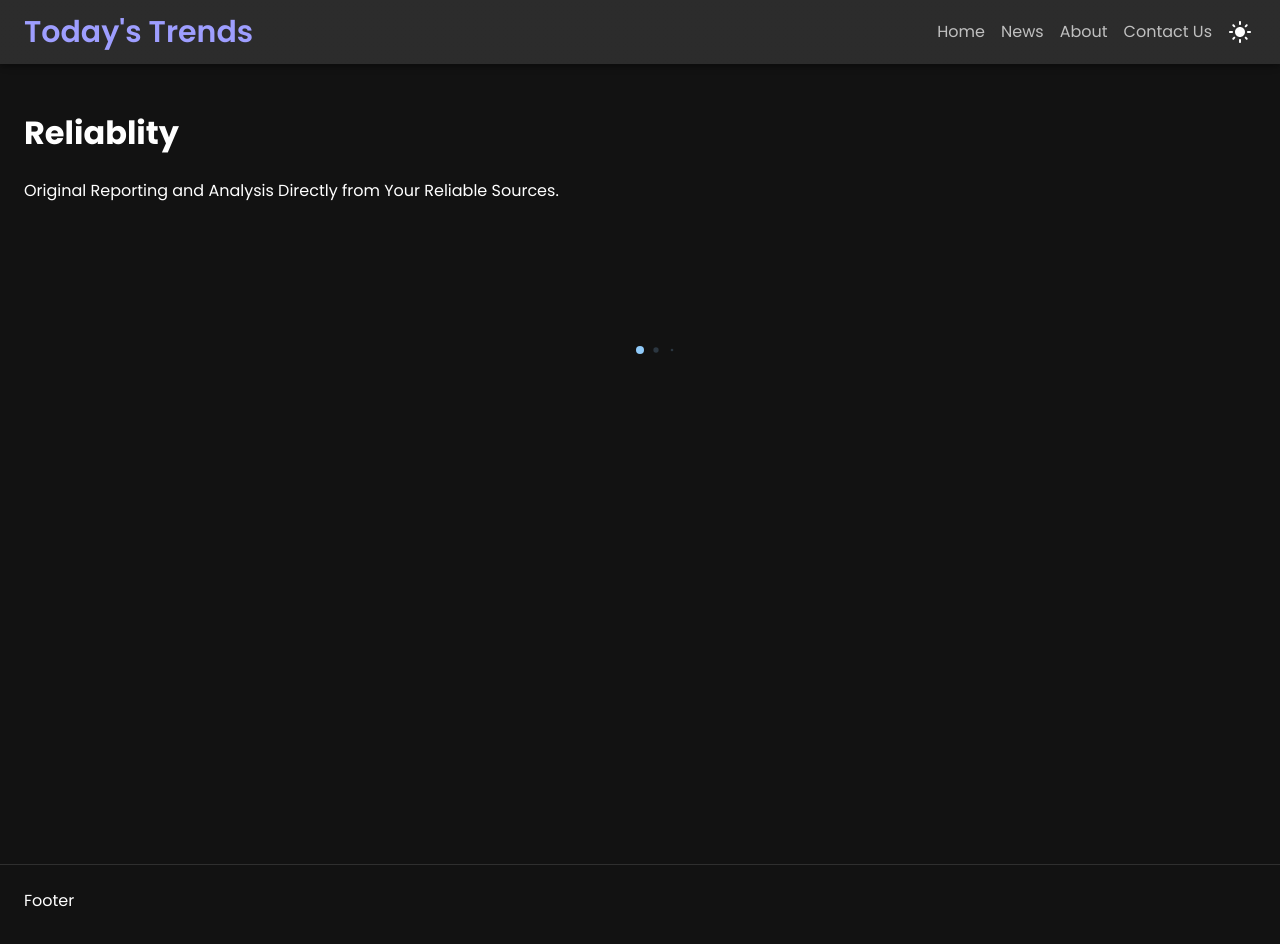
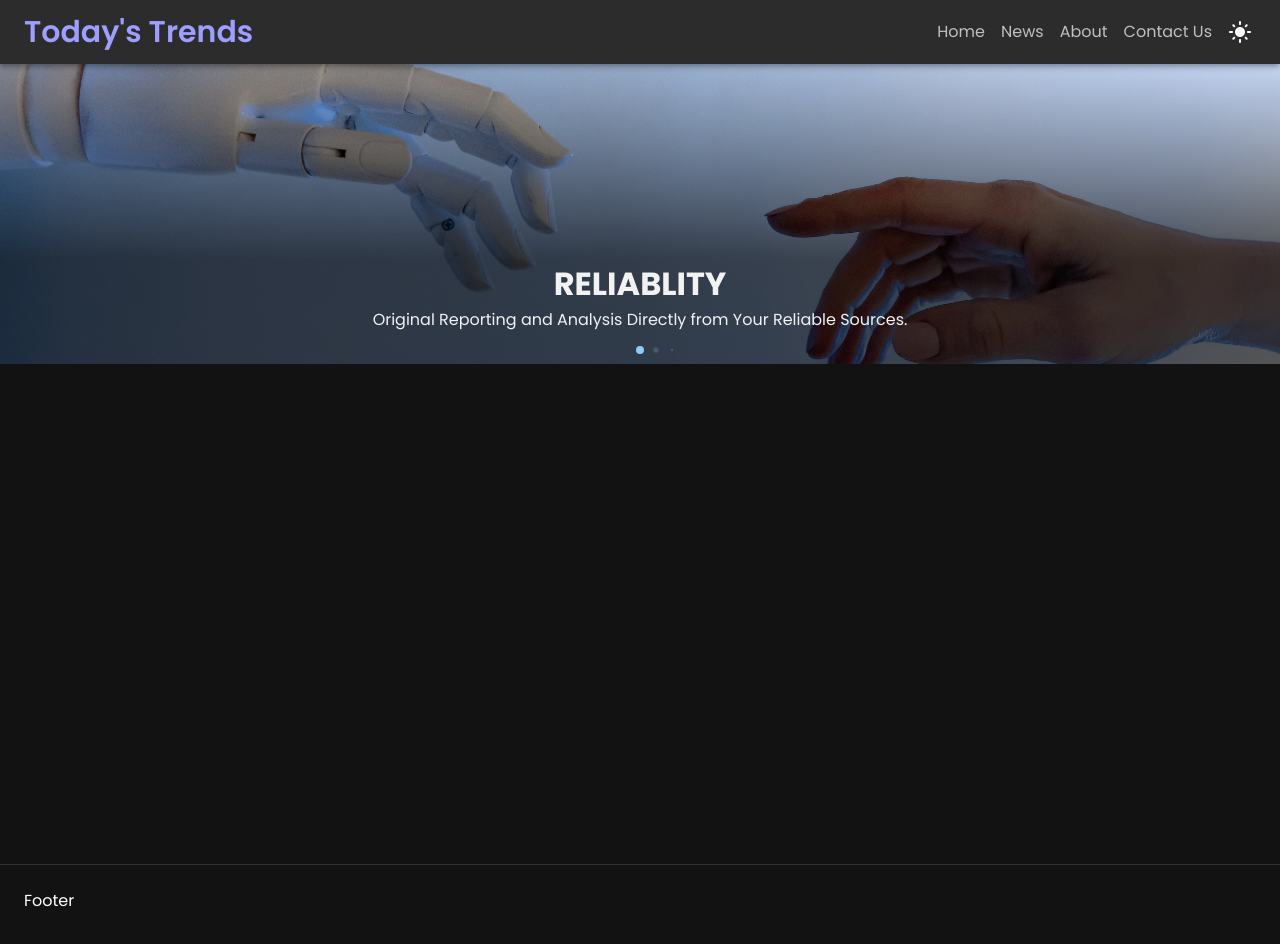
Before and after one commit to prosenjit-singha/todays-trends-v2.0, a React (Create React App) app: page / in a window 1280 px wide. Built offline with nearby package versions, Linux system fonts and the light colour scheme.

Commit message:
Hero Section Completed

```diff
--- a/src/components/Navbar/Navlinks.tsx
+++ b/src/components/Navbar/Navlinks.tsx
@@ -1,4 +1,4 @@
-import { styled, Stack } from "@mui/material";
+import { styled, Stack, Box } from "@mui/material";
 import { Link } from "react-router-dom";
 
 const NavLink = styled(Link)(({ theme }) => ({
@@ -15,7 +15,15 @@ const NavLink = styled(Link)(({ theme }) => ({
 
 function Navlinks() {
   return (
-    <nav>
+    <Box
+      component="nav"
+      sx={{
+        display: {
+          xs: "none",
+          md: "block",
+        },
+      }}
+    >
       <Stack
         component="ul"
         direction="row"
@@ -39,7 +47,7 @@ function Navlinks() {
           <NavLink to="/contact-us">Contact Us</NavLink>
         </li>
       </Stack>
-    </nav>
+    </Box>
   );
 }
 
--- a/src/components/Navbar/index.tsx
+++ b/src/components/Navbar/index.tsx
@@ -47,7 +47,7 @@ function Navbar() {
         {/* Menu button */}
         <Button
           sx={{
-            display: ["block", "none"],
+            display: ["block", "block", "none"],
           }}
         >
           Menu
--- a/src/components/styled/containers.ts
+++ b/src/components/styled/containers.ts
@@ -2,5 +2,10 @@ import { styled } from "@mui/material";
 
 export const Main = styled("main")(({ theme }) => ({
   minHeight: "100vh",
-  marginTop: "64px",
+  [theme.breakpoints.up("sm")]: {
+    marginTop: "64px",
+  },
+  [theme.breakpoints.down("sm")]: {
+    marginTop: "54px",
+  },
 }));
--- a/src/pages/Home/HeroSection.tsx
+++ b/src/pages/Home/HeroSection.tsx
@@ -1,37 +1,42 @@
 import { styled } from "@mui/material";
 import { Swiper, SwiperSlide } from "swiper/react";
-import { Pagination } from "swiper";
+import { Pagination, Autoplay } from "swiper";
 import banner1 from "../../assets/images/hero/hero-5.jpg";
 import banner2 from "../../assets/images/hero/hero-12.jpg";
-import banner3 from "../../assets/images/hero/hero-10.jpg";
-
-const Container = styled(Swiper)((props) => ({
-  width: "100%",
-  maxHeight: "300px",
-}));
-
-const Banner = styled(SwiperSlide)(({ theme }) => ({
-  minHeight: "300px",
-  width: "100% !important",
-  padding: 24,
-}));
-
-const Heading = styled("h1")``;
-
-const SubHeading = styled("p")``;
+import banner3 from "../../assets/images/hero/hero-6.jpg";
+import { useState } from "react";
 
 function HeroSection() {
+  const [start, setStart] = useState<undefined | "started">(undefined);
+  function handleTransitionEnd() {
+    setStart(undefined);
+  }
+  function handleTransitionStart() {
+    setStart("started");
+  }
   return (
     <Container
+      spaceBetween={30}
+      loop
+      speed={1000}
+      // autoplay={{
+      //   delay: 5000,
+      //   disableOnInteraction: false,
+      // }}
       pagination={{
         dynamicBullets: true,
       }}
-      modules={[Pagination]}
+      modules={[Pagination, Autoplay]}
+      onTransitionEnd={handleTransitionEnd}
+      onTransitionStart={handleTransitionStart}
     >
       {banners.map((banner, i) => (
         <Banner key={i}>
-          <Heading>{banner.heading}</Heading>
-          <SubHeading>{banner.subHeading}</SubHeading>
+          <Content>
+            <Heading start={start}>{banner.heading}</Heading>
+            <SubHeading start={start}>{banner.subHeading}</SubHeading>
+          </Content>
+          <Background src={banner.bgImage} alt={banner.title} />
         </Banner>
       ))}
     </Container>
@@ -42,19 +47,85 @@ export default HeroSection;
 
 const banners = [
   {
+    title: "Hero Banner 1",
     bgImage: banner1,
     heading: "Reliablity",
     subHeading:
       "Original Reporting and Analysis Directly from Your Reliable Sources.",
   },
   {
+    title: "Hero Banner 2",
     bgImage: banner2,
     heading: "Raise Your Voice",
     subHeading: "Use Your Voice to Roam Around the World.",
   },
   {
+    title: "Hero Banner 3",
     bgImage: banner3,
     heading: "Uniqueness",
     subHeading: "Have a New Experience with a News Website.",
   },
 ];
+
+// Styles
+
+const Container = styled(Swiper)((props) => ({
+  width: "100%",
+  maxHeight: "300px",
+}));
+
+const Banner = styled(SwiperSlide)(({ theme }) => ({
+  position: "relative",
+  minHeight: "300px",
+  width: "100% !important",
+  padding: 24,
+}));
+
+const Content = styled("div")`
+  position: absolute;
+  bottom: 0;
+  left: 0;
+  width: 100%;
+  height: 100%;
+  display: flex;
+  flex-direction: column;
+  padding-inline: clamp(1.5rem, 10vw, 18rem);
+  background-image: linear-gradient(
+    to top,
+    rgba(0, 0, 0, 0.65) 35%,
+    rgba(0, 0, 0, 0)
+  );
+`;
+
+const Heading = styled("h1")<{ start?: string }>`
+  color: hsla(0, 0%, 95%);
+  text-align: center;
+  text-transform: uppercase;
+  margin: 0;
+  margin-top: auto;
+  opacity: ${(p) => (p.start ? 0 : 1)};
+  transform: translateX(${(p) => (p.start ? "50%" : "0%")});
+  transition: transform 500ms ease-out, opacity 500ms ease-out;
+`;
+
+const SubHeading = styled("p")<{ start?: string }>`
+  color: hsla(0, 0%, 95%);
+  text-align: center;
+  margin: 0;
+  margin-bottom: 2rem;
+  opacity: ${(p) => (p.start ? 0 : 1)};
+  transform: translateX(${(p) => (p.start ? "50%" : "0%")});
+  transition: transform 500ms ease-out 100ms, opacity 500ms ease-out 200ms;
+`;
+
+const Background = styled("img")`
+  position: absolute;
+  top: 0;
+  left: 0;
+  width: 100%;
+  height: 100%;
+  object-fit: cover;
+  object-position: center;
+  z-index: -1;
+  background-image: blue;
+`;
```
